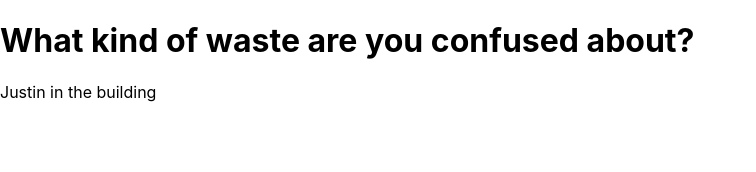
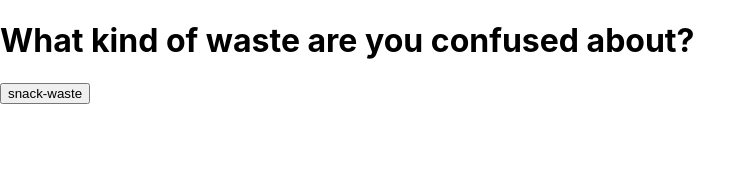
Before and after one commit to KobbyBawuah/waste-flowchart, a React (Create React App) app: page / in a window 1280 px wide. Shown: the top 172 px of the page, without its empty margins (0-756 px from the left). Built offline with nearby package versions, Linux system fonts and the light colour scheme.

Commit message:
Dry implementation of app with hard JSON test values
Co-authored-by: Justin Abrokwah <JAbrokwah@users.noreply.github.com>

```diff
--- a/src/App.js
+++ b/src/App.js
@@ -1,10 +1,57 @@
-import './App.css';
+import "./App.css";
+import React, { useState } from 'react'
+import Button from "./componets/Button";
+import Display from "./componets/Display";
+
+//possible to creat object for terminal states
+
+//Sample-->
+
+// TERMINAL_IMAGE_FILES = {
+//   "recycling": "../img/recycling",
+//   "garbage": "../img/garbage"
+// }
+
+const FLOW_DATA = {
+  "snack-waste": {
+    terminal: false,
+    options: ["chip-bag", "aluminum-foil", "yogurt"],
+    icon: "../img/file", //find images
+  },
+  "chip-bag": {
+    terminal: true,
+    result: "recycling",
+    icon: "../img/file",
+  },
+  "aluminum-foil": {
+    terminal: true,
+    result: "garbage",
+    icon: "../img/file",
+  },
+  yogurt: {
+    terminal: false,
+    options: ["yogurt-lid", "yogurt-container"],
+    icon: "../img/file",
+  },
+  "yogurt-lid": {
+    terminal: true,
+    result: "garbage",
+    icon: "../img/file",
+  },
+  "yogurt-container": {
+    terminal: true,
+    result: "recycling",
+    icon: "../img/file",
+  },
+};
+
+const breadcrumbs = ["snack-waste"]
 
 function App() {
   return (
     <div>
-    <h1>What kind of waste are you confused about?</h1>
-    <p>Justin in the building</p>
+      <h1>What kind of waste are you confused about?</h1>
+      <Display initialValue={['snack-waste']} data={FLOW_DATA}/>
     </div>
   );
 }
--- /dev/null
+++ b/src/componets/Button.js
@@ -0,0 +1,46 @@
+// import React, { Component } from 'react'
+
+// const Button = (props) =>{
+//     console.log(props.label);
+//     // figure out how to pass label
+//     return(
+//         <button onClick = {props.onClick}>
+//             {props.label}
+//         </button>
+//     );
+// };
+
+// export default Button;
+
+import React, { Component } from "react";
+
+import FLOW_DATA from "../App";
+
+class Button extends React.Component {
+  constructor(props) {
+    // Required step: always call the parent class' constructor
+    super(props);
+
+    // Set the state directly. Use props if necessary.
+    this.state = {
+      label: this.props.label, // 'snack-waste'
+    };
+
+    this.clickHandler = this.clickHandler.bind(this);
+  }
+
+  clickHandler() {
+    this.props.onClick(this.props.label);
+  }
+
+  render() {
+    let clickHandler = this.clickHandler;
+    return(
+        <button onClick = {clickHandler}>
+            {this.state.label}
+        </button>
+    );
+  }
+}
+
+export default Button;
--- /dev/null
+++ b/src/componets/Display.js
@@ -0,0 +1,82 @@
+import React, { Component } from "react";
+import Button from "./Button";
+
+
+class Display extends React.Component {
+  constructor(props) {
+    // Required step: always call the parent class' constructor
+    super(props);
+
+    // Set the state directly. Use props if necessary.
+    this.state = {
+      previous: [],
+      current: this.props.initialValue, // ['snack-waste']
+      terminal: false,
+    };
+
+    this.clickHandler = this.clickHandler.bind(this);
+    this.data = this.props.data;
+  }
+
+  clickHandler(label) {
+    console.log(label);
+    console.log(this.data[label]);
+    const nextSteps = this.data[label];
+    if (nextSteps["terminal"]) {
+      // terminal
+      console.log("terminal");
+
+      // change to terminal state
+      this.setState({ terminal: true });
+    } else {
+      // not terminal
+      console.log("not terminal");
+
+      // get options
+      console.log("options:");
+      console.log(nextSteps["options"]);
+
+      // this below re-renders the screen
+      this.setState({
+        previous: this.state.previous.concat(label),
+        current: nextSteps["options"],
+      });
+    }
+  }
+
+  render() {
+    let clickHandler = this.clickHandler;
+    console.log(this.state);
+    // only show back button if previous is not empty
+    // return  <Button label={this.state.current[0]} onClick={1}></Button>;
+
+    // whatever you like
+    // loop through current to make all buttons
+
+    const elements = this.state.current;
+    if (this.state.terminal) {
+      return <div>
+        <h1>WE DONEZO</h1>
+      </div>
+
+      // pick icon;
+    } else {
+      return [
+        <div className="playlist-items-container" key={101010}>
+          {console.log(elements)}
+          {elements.map(function (element, index) {
+            return (
+              <Button
+                label={element}
+                key={Math.random() + index}
+                onClick={clickHandler}
+              />
+            );
+          })}
+        </div>,
+      ];
+    }
+  }
+}
+
+export default Display;
```
